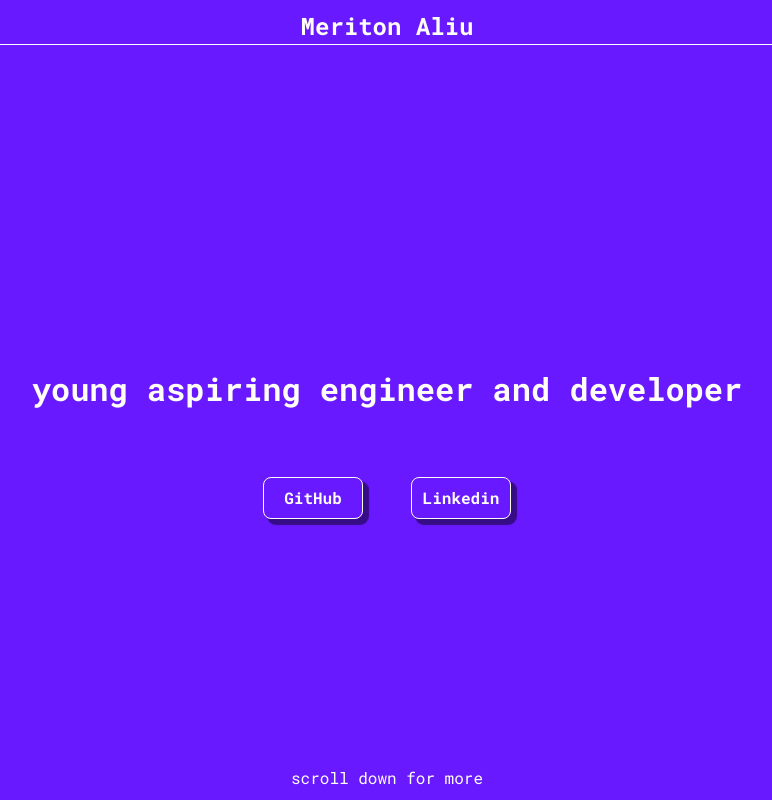
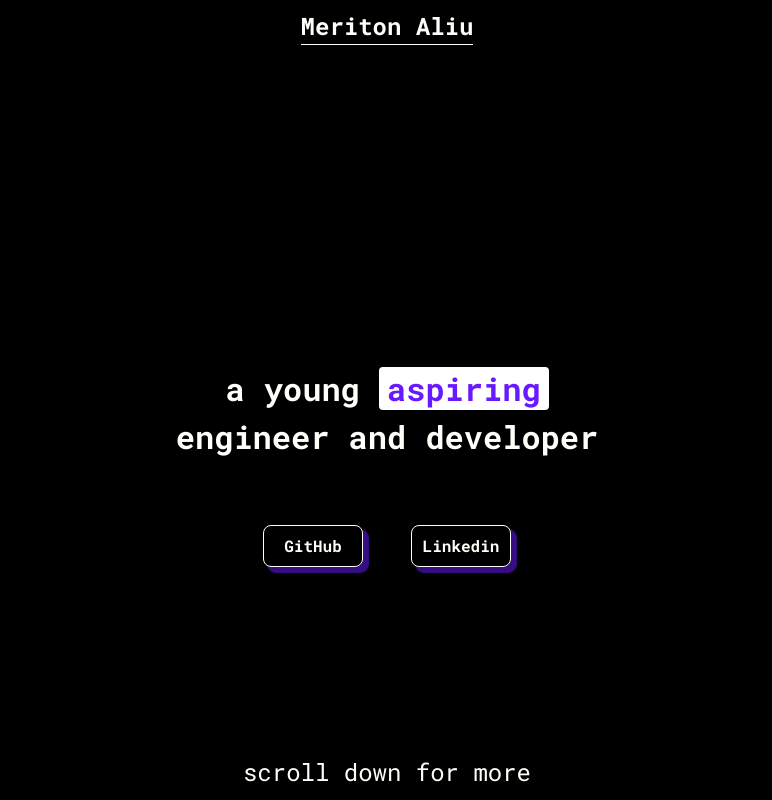
Before and after one commit to MeritonAliu/portfolio, a Next.js app: page / in a window 1280 px wide. Shown: the whole page, without its empty margins (253-1025 px from the left). Built offline with nearby package versions, Linux system fonts and the light colour scheme.

Commit message:
merge about

```diff
--- a/app/globals.css
+++ b/app/globals.css
@@ -12,13 +12,36 @@
 @media (prefers-color-scheme: dark) {
   :root {
     --foreground-rgb: 255, 255, 255;
-    --background-start-rgb: 0, 0, 0;
-    --background-end-rgb: 0, 0, 0;
   }
 }
 
 html{
   scroll-behavior: smooth;
+}
+
+@keyframes cursor {
+  0%, 100% {
+
+  }
+}
+
+@keyframes text {
+  0% {
+    width: 0;
+  }
+  100% {
+    width: 176px;
+  }
+}
+
+@keyframes p-animation-scroll {
+  from {
+    transform: translateY(0);
+  }
+
+  to {
+    transform: translateY(-10px);
+  }
 }
 
 
@@ -33,19 +56,19 @@ main {
   height: 100vh;
 }
 
+.projects
+{
+  background-color: #000000;
+  color: white;
+}
+
 .landing{
   display: flex;
   flex-direction: column;
   text-align: center;
 
-  background: #6919ff;
+  background-color: #000000;
   color: #fffef9;
-
-  h1{
-    font-size: 24px;
-    font-weight: bold;
-    margin-top: 8px;
-    border-bottom: solid 1px #ffffff;
 }
 
 .p-description{
@@ -54,12 +77,20 @@ main {
   margin-top: 25%;
 }
 
+.span-p-description{
+  color: #6919ff;
+  background-color: #ffffff;
+  border-radius: 4px;
+  padding: 0px 8px 0px 8px;
+}
+
 .btn-container{
   display: flex;
   flex-direction: row;
   justify-content: center;
   gap: 48px;
 }
+
 
 .btn{
   border: #fffef9 1px solid;
@@ -74,28 +105,74 @@ main {
   font-size: 16px;
   transition: transform 0.3s ease-in-out, background-color 0.4s ease-in-out, color 0.4s ease-in-out, box-shadow 0.4s ease-in-out;
   transform-style: preserve-3d; /* Optional for smooth shadow animation */
+}
 
-    &:hover{
+.btn:hover{
   background: #fffef9;
   color: #6919ff;
   transform: scale(1.05);
   transition: 0.3s;
   box-shadow: #370d86 10px 10px 2px 2px;
 }
-  }
 
 .p-scroll{
   margin-top: auto;
-    animation: animation-scroll 2s infinite alternate;
-  }
+  animation: p-animation-scroll 2s infinite alternate;
+  font-size: x-large;
 }
 
-@keyframes animation-scroll {
-  from {
-    transform: translateY(0);
+/* ------------------ ABOUT ------------------ */
+.about{
+  background-color: #000000;
+  color: white;
+  display: flex;
+  flex-direction: column;
+  align-items: center;
+  gap: 25%;
 }
 
-  to {
-    transform: translateY(-10px);
+.about-p-container{
+  display: flex;
+  text-align: center;
+  flex-wrap: wrap;
+  padding-left: 32px;
+  padding-right: 32px;
+  gap: 40px;
+  justify-content: space-between;
 }
+
+.about-title{
+  text-align: center;
+  font-size: 24px;
+  font-weight: bold;
+  margin-top: 8px;
+  border-bottom: solid 1px #ffffff;
+  align-self: center;
 }
+
+.about-p-child{
+  max-width: 400px;
+}
+
+.about-p-child:nth-child(3n){
+  max-width: 100%;
+  flex-basis: 100%; /* Added this line */
+}
+
+.about-p-title{
+  margin-bottom: 24px;
+}
+
+.typewriter {
+  white-space: nowrap;
+  overflow: hidden;
+  animation: cursor 2s step-start infinite,
+  text 2s steps(24);
+  font-size: 24px;
+  font-weight: bold;
+  margin-top: 8px;
+  border-bottom: solid 1px #ffffff;
+  align-self: center;
+}
+
+/* ------------------ PROJECTS ------------------ */
--- a/app/page.jsx
+++ b/app/page.jsx
@@ -4,8 +4,8 @@ export default function Home() {
   return (
     <main>
       <div className="landing">
-        <h1>Meriton Aliu</h1>
-        <p className="p-description">young aspiring engineer and developer</p>
+        <h1 className='typewriter'>Meriton Aliu</h1>
+        <p className="p-description">a young <span className='span-p-description'>aspiring</span> <br /> engineer and developer</p>
         <div className="btn-container">
           <Link className="btn" href="https://github.com/MeritonAliu/">
             GitHub
@@ -17,7 +17,38 @@ export default function Home() {
         <p className="p-scroll">scroll down for more</p>
       </div>
       <div className="about">
-        <h1>About me</h1>
+        <div className="about-title">
+          <h1>About me</h1>
+        </div>
+
+        <div className="about-p-container">
+          <div className="about-p-child">
+            <p className="about-p-title">My <span className='span-p-description'>person</span> <br /></p>
+            <p>
+              I am 20 years young <br />
+              I am based in Switzerland, Zürich <br />
+            </p>
+          </div>
+
+          <div className="about-p-child">
+            <p className="about-p-title">My current <span className='span-p-description'>situation</span> <br /></p>
+            <p>
+              Trained electronics engineer EFZ at Bruke Switzerland AG
+              Currently absolving the technical vocational baccalaureate. <br />
+              My next goal is to start the bachelors degree in computer science at the ZHAW in Zürich. <br />
+            </p>
+          </div>
+          <div className="about-p-child">
+            <p className="about-p-title">What i <span className='span-p-description'>like</span> <br /></p>
+            <p>
+              - engineeering and development <br />
+              - indie games <br />
+              - history and geography <br />
+              - art and music <br />
+            </p>
+          </div>
+        </div>
+
       </div>
       <div className="projects">
         <h1>My projects</h1>
```
Lines whose indentation alone changed are shown as unchanged.
